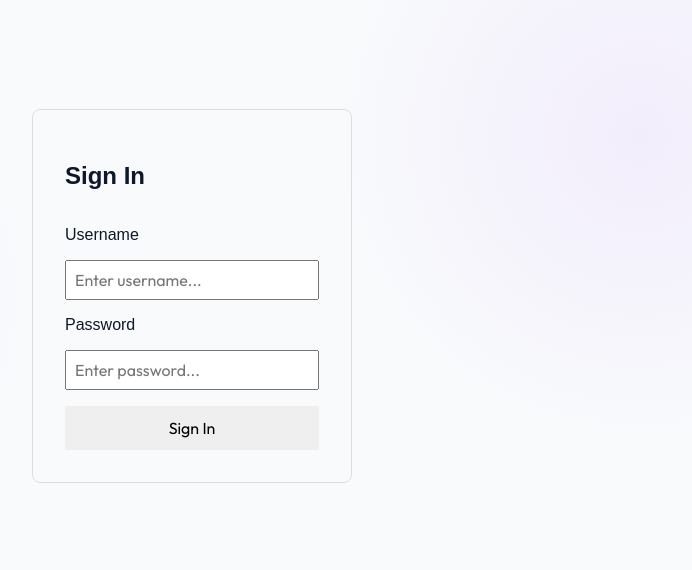
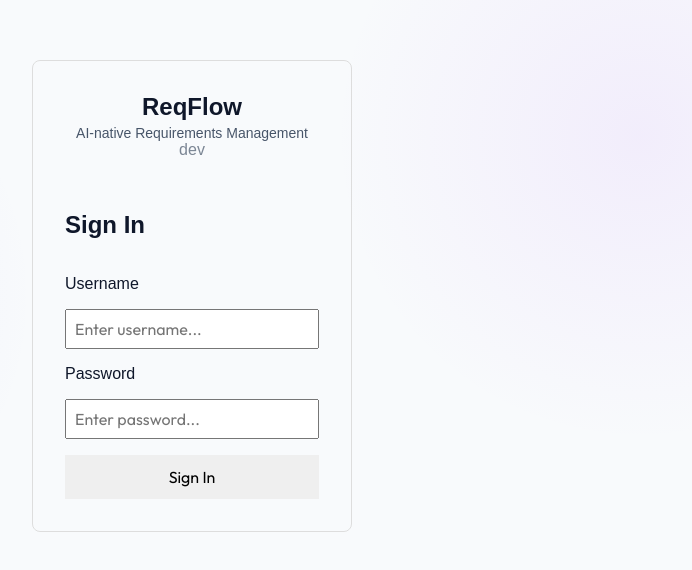
Before and after one commit to Popoboxxo/ReqogniLoom, a React (Vite) app in the folder frontend/: page /login in a window 1280 px wide. Shown: the part 104-674 px from the top of the page, without its empty margins (448-1140 px from the left). Built offline with nearby package versions, Linux system fonts and the light colour scheme.

Commit message:
fix: D4/D11/D21 — arch title, glossar layout, login branding

```diff
--- a/frontend/src/components/ArchitectureEditors/ArchitectureForm.tsx
+++ b/frontend/src/components/ArchitectureEditors/ArchitectureForm.tsx
@@ -307,18 +307,6 @@ export function ArchitectureForm({
 
       {/* Header with UID and Version (read-only) */}
       <div style={{ marginBottom: 'var(--space-6)' }}>
-        <h2
-          style={{
-            margin: 0,
-            marginBottom: 'var(--space-4)',
-            fontSize: 'var(--font-size-2xl)',
-            fontWeight: 700,
-            color: 'var(--color-text)',
-          }}
-        >
-          {title || t('editor.untitled')}
-        </h2>
-
         <div
           style={{
             display: 'grid',
--- a/frontend/src/components/GlossaryView/GlossaryView.tsx
+++ b/frontend/src/components/GlossaryView/GlossaryView.tsx
@@ -173,6 +173,10 @@ export default function GlossaryView(): JSX.Element {
           padding: "var(--space-5)",
           marginBottom: "var(--space-6)",
           boxShadow: "var(--shadow-card)",
+          overflowY: "auto",
+          maxHeight: "80vh",
+          boxSizing: "border-box",
+          width: "100%",
         }}>
           <h2 style={{ margin: "0 0 var(--space-4) 0", fontSize: "var(--font-size-lg)" }}>
             {editingId ? t("glossary.editTerm") : t("glossary.addTerm")}
@@ -203,7 +207,7 @@ export default function GlossaryView(): JSX.Element {
               <input style={inputStyle} value={formData.synonyms} onChange={e => setFormData({...formData, synonyms: e.target.value})} />
             </div>
           </div>
-          <div style={{ display: "flex", justifyContent: "flex-end", gap: "var(--space-3)" }}>
+          <div style={{ display: "flex", justifyContent: "flex-end", gap: "var(--space-3)", flexWrap: "wrap" }}>
             <button type="button" onClick={() => setIsFormOpen(false)} style={{ ...btnStyle, backgroundColor: "transparent", border: "1px solid var(--color-border)", color: "var(--color-text)" }}>
               {t("actions.cancel", "Cancel")}
             </button>
--- a/frontend/src/components/NavigationShell/LoginPage.tsx
+++ b/frontend/src/components/NavigationShell/LoginPage.tsx
@@ -75,6 +75,15 @@ export function LoginPage(): JSX.Element {
           borderRadius: "8px",
         }}
       >
+        <div style={{ textAlign: "center", marginBottom: "var(--space-4)" }}>
+          <h1 style={{ fontSize: "var(--font-size-2xl)", fontWeight: 700, margin: 0 }}>ReqFlow</h1>
+          <p style={{ fontSize: "var(--font-size-sm)", color: "var(--color-text-muted)", margin: "var(--space-1) 0 0 0" }}>
+            AI-native Requirements Management
+          </p>
+          <span style={{ fontSize: "var(--font-size-xs)", color: "var(--color-text-muted)", opacity: 0.7 }}>
+            {(import.meta.env as Record<string, string>).VITE_APP_VERSION ?? "dev"}
+          </span>
+        </div>
         <h2>{t("login.title")}</h2>
         {error && (
           <p role="alert" style={{ color: "red" }}>
```
